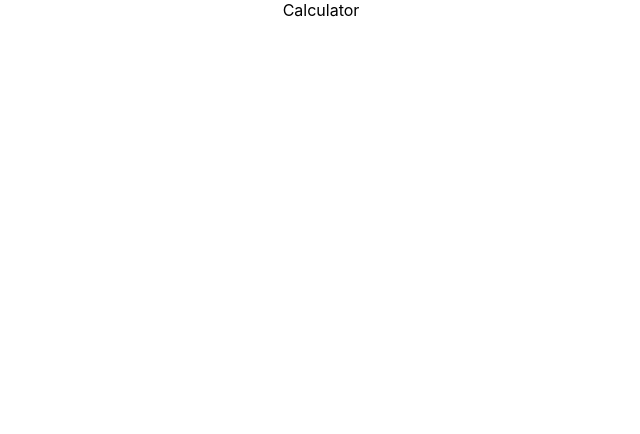
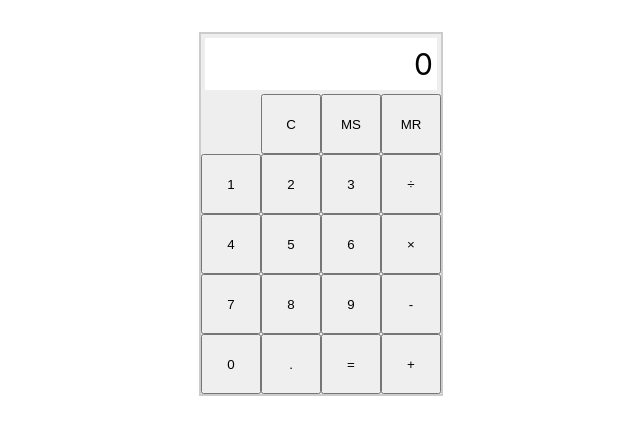
Before and after one commit to mrtnmgs/calculator, a React (Create React App) app: page / in a window 1280 px wide. Shown: the top 434 px of the page, without its empty margins (319-959 px from the left). Built offline with nearby package versions, Linux system fonts and the light colour scheme.

Commit message:
static version

```diff
--- a/src/App.css
+++ b/src/App.css
@@ -1,32 +1,32 @@
 .App {
-  text-align: center;
+  width: 240px;
+  margin: 2rem auto;
+  border: 2px solid #ccc;
+  background: #eee;
+
+  display: grid;
+  grid-template-columns: repeat(4, 60px);
+  grid-template-rows: repeat(6, 60px);
 }
 
-.App-logo {
-  animation: App-logo-spin infinite 20s linear;
-  height: 40vmin;
+button {
+  width: 60px;
+  height: 60px;
 }
 
-.App-header {
-  background-color: #282c34;
-  min-height: 100vh;
-  display: flex;
-  flex-direction: column;
-  align-items: center;
-  justify-content: center;
-  font-size: calc(10px + 2vmin);
-  color: white;
+.Screen {
+  grid-column: 1 / 5;
+  grid-row-start: 1;
 }
-
-.App-link {
-  color: #61dafb;
+.Memory {
+  grid-column-start: 2;
+  grid-row-start: 2;
 }
-
-@keyframes App-logo-spin {
-  from {
-    transform: rotate(0deg);
-  }
-  to {
-    transform: rotate(360deg);
-  }
+.Dial {
+  grid-column: 1 / 4;
+  grid-row-start: 3;
 }
+.Result {
+  grid-column-start: 3;
+  grid-row-start: 6;
+}
--- a/src/App.js
+++ b/src/App.js
@@ -1,9 +1,20 @@
 import React, { Component } from "react";
+import Screen from "./components/Screen";
+import Memory from "./components/Memory";
+import Dial from "./components/Dial";
+import Result from "./components/Result";
 import "./App.css";
 
 class App extends Component {
   render() {
-    return <div className="App">Calculator</div>;
+    return (
+      <div className="App">
+        <Screen />
+        <Memory />
+        <Dial />
+        <Result />
+      </div>
+    );
   }
 }
 
--- /dev/null
+++ b/src/components/Dial.css
@@ -0,0 +1,13 @@
+.Dial {
+  display: flex;
+  flex-direction: row;
+  width: 240px;
+}
+
+.digits {
+  width: 180px;
+}
+
+.operators {
+  width: 60px;
+}
--- /dev/null
+++ b/src/components/Dial.js
@@ -0,0 +1,30 @@
+import React from "react";
+import "./Dial.css";
+
+const Dial = () => {
+  return (
+    <section className="Dial">
+      <div className="digits">
+        <button>1</button>
+        <button>2</button>
+        <button>3</button>
+        <button>4</button>
+        <button>5</button>
+        <button>6</button>
+        <button>7</button>
+        <button>8</button>
+        <button>9</button>
+        <button>0</button>
+        <button>.</button>
+      </div>
+      <div className="operators">
+        <button>&divide;</button>
+        <button>&times;</button>
+        <button>-</button>
+        <button>+</button>
+      </div>
+    </section>
+  );
+};
+
+export default Dial;
--- /dev/null
+++ b/src/components/Memory.css
@@ -0,0 +1,3 @@
+.Memory {
+  width: 180px;
+}
--- /dev/null
+++ b/src/components/Memory.js
@@ -0,0 +1,14 @@
+import React from "react";
+import "./Memory.css";
+
+const Memory = () => {
+  return (
+    <div className="Memory">
+      <button>C</button>
+      <button>MS</button>
+      <button>MR</button>
+    </div>
+  );
+};
+
+export default Memory;
--- /dev/null
+++ b/src/components/Result.js
@@ -0,0 +1,12 @@
+import React from "react";
+// import "./Result.css";
+
+const Result = () => {
+  return (
+    <div className="Result">
+      <button>=</button>
+    </div>
+  );
+};
+
+export default Result;
--- /dev/null
+++ b/src/components/Screen.css
@@ -0,0 +1,9 @@
+.Screen {
+  display: flex;
+  justify-content: flex-end;
+  align-items: center;
+  font-size: 30px;
+  background-color: white;
+  border: 4px solid #eee;
+  padding: 4px;
+}
--- /dev/null
+++ b/src/components/Screen.js
@@ -0,0 +1,8 @@
+import React from "react";
+import "./Screen.css";
+
+const Screen = () => {
+  return <div className="Screen">0</div>;
+};
+
+export default Screen;
```
Also changed, not shown: src/components/Result.css (added).
